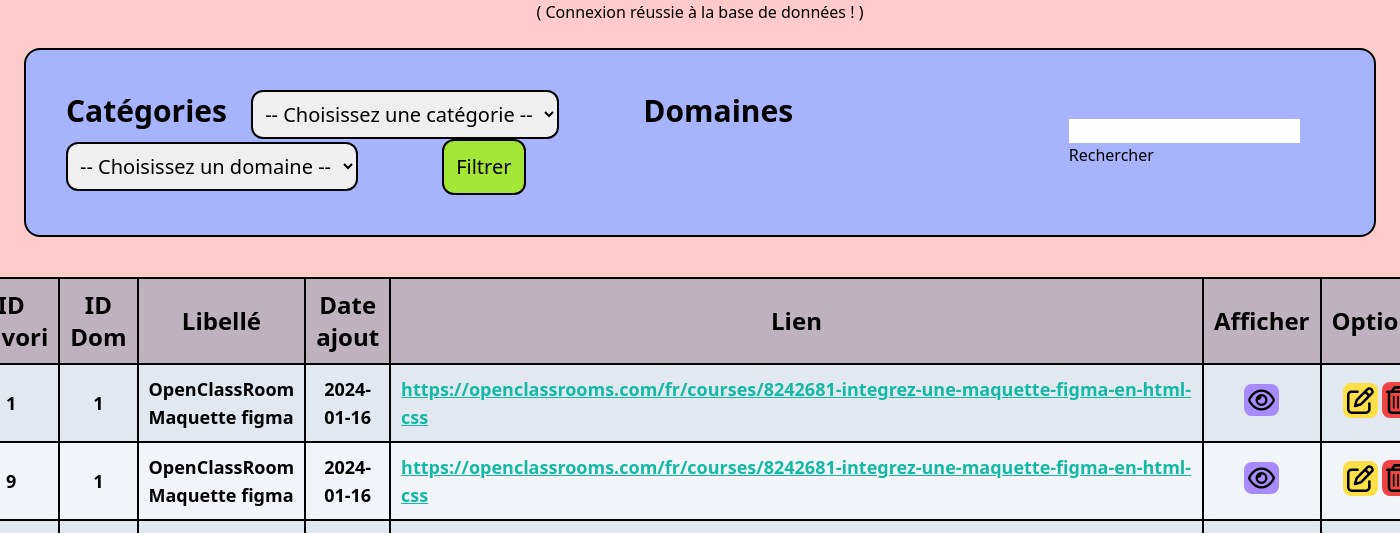
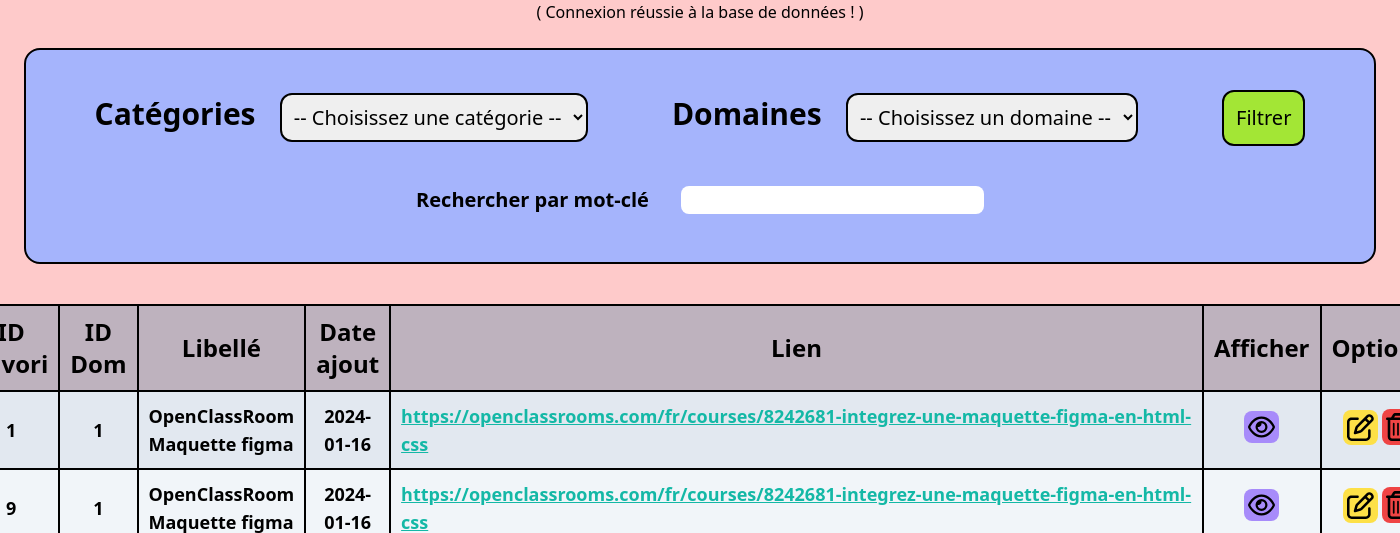
Before and after one commit to Stephdev48/tableau_favoris_php_pdo, a PHP site: page / in a window 1400 px wide; the page is wider, and only the part inside the window is pictured. Shown: the part 200-733 px from the top of that part. Run offline with PHP 8.4, Linux system fonts and the light colour scheme; data comes from the database, SQL or seed files in the repository.

Commit message:
13h58 29janv2024
barre de recherche

```diff
--- a/src/index.php
+++ b/src/index.php
@@ -42,7 +42,7 @@
 
 
 <!-- Sélecteur de catégorie et de domaine -->
-    <section class="flex justify-center p-10 items-center border-solid border-black border-2 bg-indigo-300 m-6 rounded-2xl">
+    <section class="flex justify-center flex-col p-10 items-center border-solid border-black border-2 bg-indigo-300 m-6 rounded-2xl">
         <div class="flex items-center">
             <form action="" method="GET">
                 <label class="text-3xl pr-5 font-bold">Catégories</label>
@@ -70,9 +70,9 @@
                 <input type="submit" name="filtre" value="Filtrer" class="text-xl bg-lime-400 p-3 rounded-xl border-solid border-black border-2 ml-20 cursor-pointer hover:bg-lime-500">
             </form>
         </div>
-        <form>
-            <input type = "search" name = "terme">
-            <input type = "submit" name = "s" value = "Rechercher">
+        <form action="search.php" method="GET" class="flex pt-10 pb-2 text-xl font-semibold">
+            <h3 class="mr-8">Rechercher par mot-clé</h3>
+            <input type="search" name="terme" class="rounded-lg">
         </form>
     </section>
 
--- a/src/output.css
+++ b/src/output.css
@@ -552,44 +552,28 @@ video {
   margin: 3rem;
 }
 
+.m-20 {
+  margin: 5rem;
+}
+
 .m-6 {
   margin: 1.5rem;
 }
 
-.m-20 {
-  margin: 5rem;
+.ml-14 {
+  margin-left: 3.5rem;
 }
 
 .ml-20 {
   margin-left: 5rem;
 }
 
-.ml-10 {
-  margin-left: 2.5rem;
+.mr-14 {
+  margin-right: 3.5rem;
 }
 
-.mr-10 {
-  margin-right: 2.5rem;
-}
-
-.mr-20 {
-  margin-right: 5rem;
-}
-
-.ml-16 {
-  margin-left: 4rem;
-}
-
-.mr-16 {
-  margin-right: 4rem;
-}
-
-.ml-14 {
-  margin-left: 3.5rem;
-}
-
-.mr-14 {
-  margin-right: 3.5rem;
+.mr-8 {
+  margin-right: 2rem;
 }
 
 .flex {
@@ -608,6 +592,10 @@ video {
   cursor: pointer;
 }
 
+.flex-col {
+  flex-direction: column;
+}
+
 .flex-wrap {
   flex-wrap: wrap;
 }
@@ -618,10 +606,6 @@ video {
 
 .justify-center {
   justify-content: center;
-}
-
-.justify-between {
-  justify-content: space-between;
 }
 
 .rounded-2xl {
@@ -674,6 +658,11 @@ video {
   background-color: rgb(239 68 68 / var(--tw-bg-opacity));
 }
 
+.bg-slate-400 {
+  --tw-bg-opacity: 1;
+  background-color: rgb(148 163 184 / var(--tw-bg-opacity));
+}
+
 .bg-slate-400\/60 {
   background-color: rgb(148 163 184 / 0.6);
 }
@@ -712,10 +701,6 @@ video {
   padding: 0.625rem;
 }
 
-.p-20 {
-  padding: 5rem;
-}
-
 .p-3 {
   padding: 0.75rem;
 }
@@ -724,8 +709,16 @@ video {
   padding: 1.25rem;
 }
 
+.pb-2 {
+  padding-bottom: 0.5rem;
+}
+
 .pr-5 {
   padding-right: 1.25rem;
+}
+
+.pt-10 {
+  padding-top: 2.5rem;
 }
 
 .text-center {
@@ -761,9 +754,18 @@ video {
   font-weight: 700;
 }
 
+.font-semibold {
+  font-weight: 600;
+}
+
 .text-teal-500 {
   --tw-text-opacity: 1;
   color: rgb(20 184 166 / var(--tw-text-opacity));
+}
+
+.text-teal-600 {
+  --tw-text-opacity: 1;
+  color: rgb(13 148 136 / var(--tw-text-opacity));
 }
 
 .underline {
```
Also changed, not shown: src/search.php (added, +57 -0 lines), src/seeFavori.php (+5 -4 lines).
